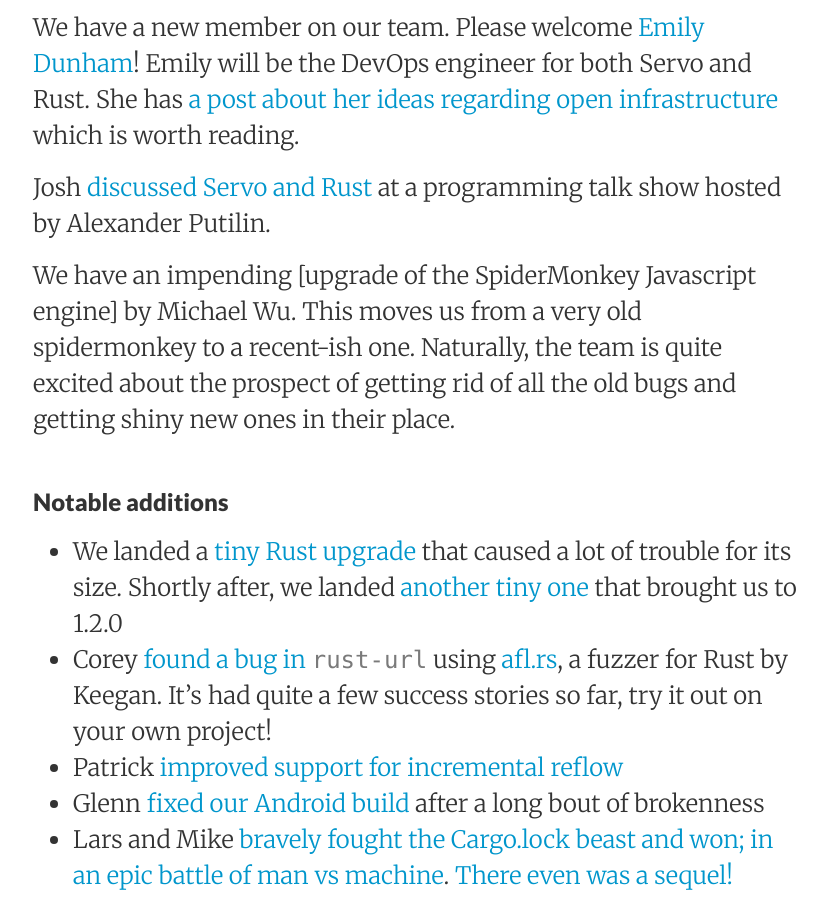
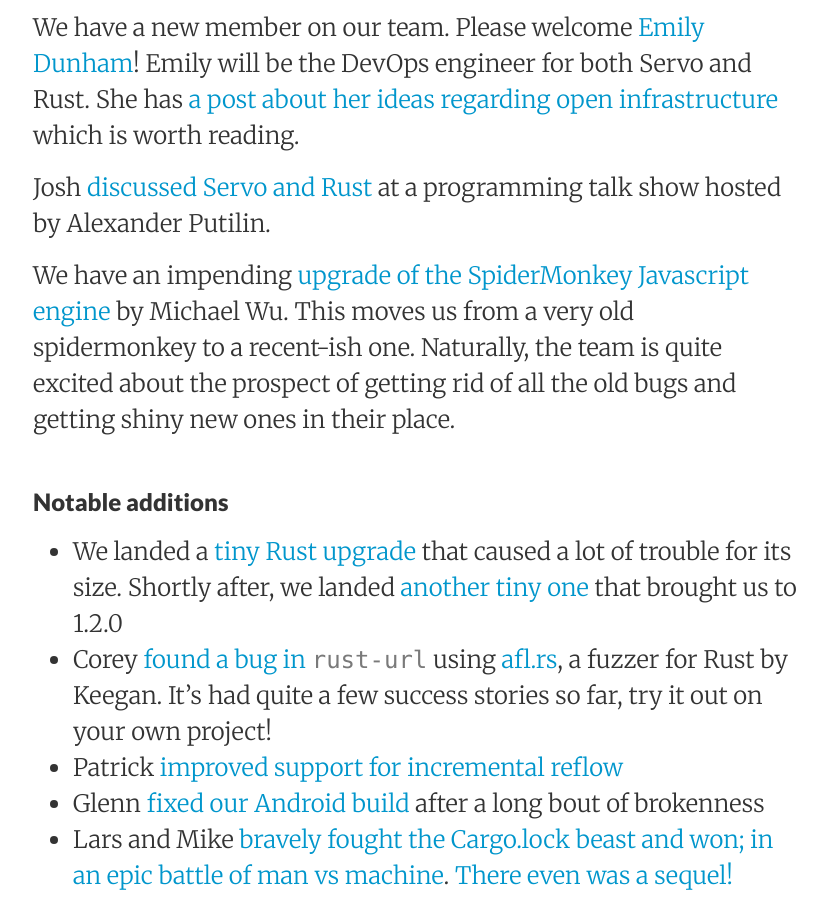
Before and after one commit to servo/blog.servo.org, a Jekyll site: the page built from _posts/2015-05-28-twis-33.md, in a window 1280 px wide and 900 px high, scrolled down 403 px. Shown: the whole window, without its empty margins (223-1050 px from the left). Built offline with Jekyll 4.4.1, drawn with Linux system fonts in a browser that asks for light colours; part of the change alters nothing that is shown.

```diff
--- a/_posts/2015-05-28-twis-33.md
+++ b/_posts/2015-05-28-twis-33.md
@@ -17,7 +17,7 @@ is worth reading.
 
 Josh [discussed Servo and Rust](https://www.youtube.com/watch?v=87SfA1sw7vY) at a programming talk show hosted by Alexander Putilin.
 
-We have an impending [upgrade of the SpiderMonkey Javascript engine] by Michael Wu. This moves us from a very old spidermonkey to a recent-ish one. Naturally, the team is quite excited about the prospect
+We have an impending [upgrade of the SpiderMonkey Javascript engine](https://github.com/servo/servo/pull/6150) by Michael Wu. This moves us from a very old spidermonkey to a recent-ish one. Naturally, the team is quite excited about the prospect
 of getting rid of all the old bugs and getting shiny new ones in their place.
 
 ###Notable additions
```
